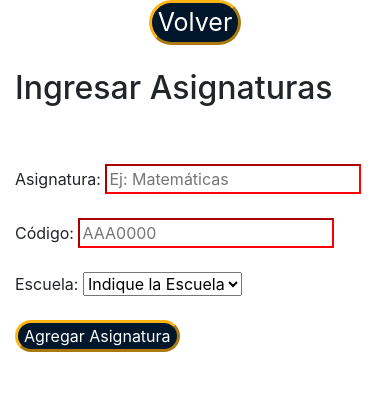
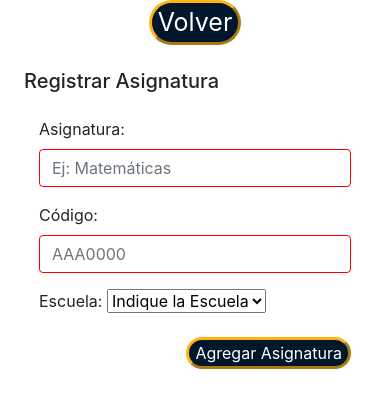
Before and after one commit to fisalazarm/DuocAPP, a PHP site: page /agregarAsignatura.php in a window 390 px wide. Shown: the part 146-554 px from the top of the page. Run offline with PHP 8.4, Linux system fonts and the light colour scheme; data that the repository does not hold is empty.

Commit message:
responsividadRegistrarAsignatura

```diff
--- a/agregarAsignatura.php
+++ b/agregarAsignatura.php
@@ -47,28 +47,24 @@ error_reporting(E_ALL ^ E_NOTICE);
     <body>
     <div class="container-md d-flex justify-content-center" style="background-color:white" text-center py-5>
         <button onclick="history.go(-2);" id="Enviar" style="font-size: 25px">Volver </button>
+    </div>
 
 
+
+        <main class="row p-4">
+        <article class="col-12 col-md-6">
+            <h5 class="mb-4">Registrar Asignatura</h5>
+            <form action="agregarAsignatura.php" method="POST" id="form" class="form-md">
+                <div class="form-group col-12 col-lg-6">
+                    <label>Asignatura:</label>
+                    <input type="text" placeholder="Ej: Matemáticas" name="asignatura"class="form-control" required>
                 </div>
-        <br>
-        <div class="container-md justify-content-center" style="background-color:white" text-center py-5>
-            <h2> Ingresar Asignaturas</h2>
-            <br><br>
-            <div>
-                <form action="agregarAsignatura.php" method="POST" id="form" class="form-md">
-                <td>
-                    <td>Asignatura:</td>
-                    <td><input type="text" placeholder="Ej: Matemáticas" name="asignatura" required></td>
-                </td>
-                <br>
-                <br>
-                <td>
-                    <td>Código:</td>
-                    <td><input type="text" placeholder="AAA0000" name="codigo" required></td>
-                </td>
-                <br>
-                <br>
-                    <td>Escuela:</td>
+                <div class="form-group col-12 col-lg-6">
+                    <label>Código:</label>
+                    <input type="text" placeholder="AAA0000" name="codigo" class="form-control" required>
+                </div>
+                <div class="form-group col-12 col-lg-6">
+                    <label>Escuela:</label>
                     <select name="nombre_escuela" required>
                         <option name="idPregunta" selected hidden value="" required>Indique la Escuela</option>
                             <?php
@@ -79,19 +75,21 @@ error_reporting(E_ALL ^ E_NOTICE);
                                         }
                             ?>
                     </select>
-                    </td>
-                    <br>
-                    <br>
 
+                </div>
+                <!-- left, center, right, justify -->
+                <div class="col-12 text-right">
+                    <button type="submit" onclick="aviso()" id="Enviar" value="add">Agregar Asignatura</button>
+                </div>
                 <script>
                         function aviso() {
                             alert("Asignatura agregada");
+
                         }
                     </script>
-                        <button type="submit" id="Enviar" value="add">Agregar Asignatura</button>
+
             </form>
-            </div>
-
-        </div>
+        </article>
+    </main>
     </body>
 </html>
```
Lines whose indentation alone changed are shown as unchanged.
